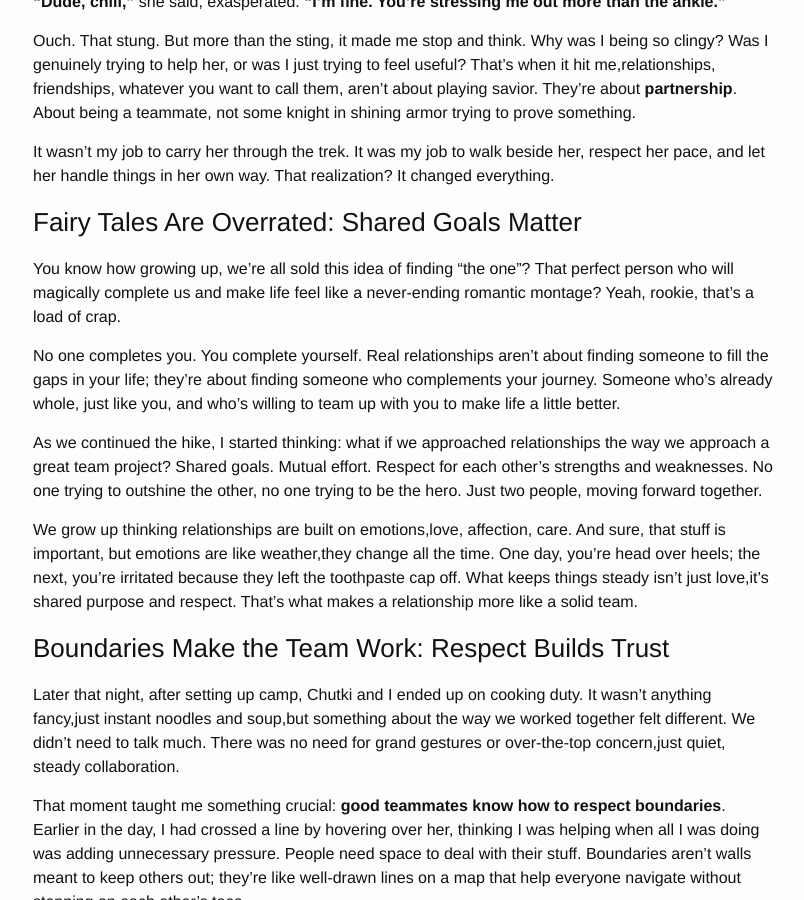
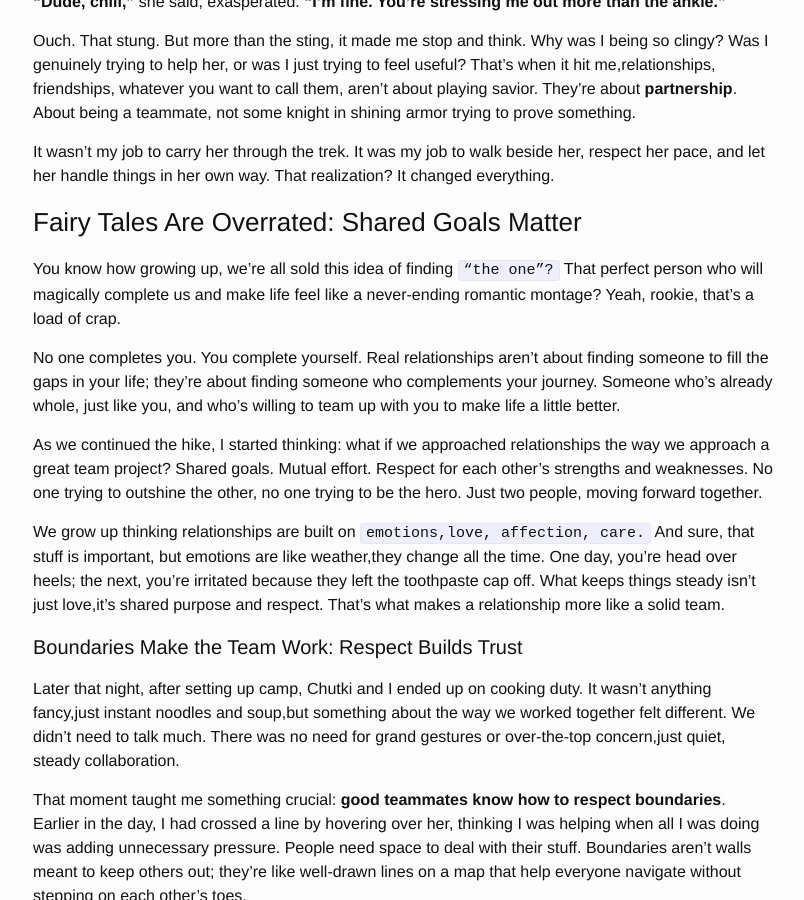
Before and after one commit to arbazkiraak/arbazkiraak.github.io, a Jekyll site: the page built from _posts/2024/2025-01-06-relationship.markdown, in a window 1280 px wide and 900 px high, scrolled down 780 px. Shown: the whole window, without its empty margins (237-1041 px from the left). Built offline with Jekyll 4.4.1, drawn with Linux system fonts in a browser that asks for light colours; nearby versions of some CDN libraries.

Commit message:
new article fixes

```diff
--- a/_posts/2024/2025-01-06-relationship.markdown
+++ b/_posts/2024/2025-01-06-relationship.markdown
@@ -30,17 +30,16 @@
 
 ### Fairy Tales Are Overrated: Shared Goals Matter
 
-You know how growing up, we’re all sold this idea of finding “the one”? That perfect person who will magically complete us and make life feel like a never-ending romantic montage? Yeah, rookie, that’s a load of crap.
+You know how growing up, we’re all sold this idea of finding `“the one”?` That perfect person who will magically complete us and make life feel like a never-ending romantic montage? Yeah, rookie, that’s a load of crap.
 
 No one completes you. You complete yourself. Real relationships aren’t about finding someone to fill the gaps in your life; they’re about finding someone who complements your journey. Someone who’s already whole, just like you, and who’s willing to team up with you to make life a little better.
 
 As we continued the hike, I started thinking: what if we approached relationships the way we approach a great team project? Shared goals. Mutual effort. Respect for each other’s strengths and weaknesses. No one trying to outshine the other, no one trying to be the hero. Just two people, moving forward together.
 
-We grow up thinking relationships are built on emotions,love, affection, care. And sure, that stuff is important, but emotions are like weather,they change all the time. One day, you’re head over heels; the next, you’re irritated because they left the toothpaste cap off. What keeps things steady isn’t just love,it’s shared purpose and respect. That’s what makes a relationship more like a solid team.
+We grow up thinking relationships are built on `emotions,love, affection, care.` And sure, that stuff is important, but emotions are like weather,they change all the time. One day, you’re head over heels; the next, you’re irritated because they left the toothpaste cap off. What keeps things steady isn’t just love,it’s shared purpose and respect. That’s what makes a relationship more like a solid team.
 
 
-
-### Boundaries Make the Team Work: Respect Builds Trust
+#### Boundaries Make the Team Work: Respect Builds Trust
 
 Later that night, after setting up camp, Chutki and I ended up on cooking duty. It wasn’t anything fancy,just instant noodles and soup,but something about the way we worked together felt different. We didn’t need to talk much. There was no need for grand gestures or over-the-top concern,just quiet, steady collaboration.
 
@@ -62,7 +61,7 @@
 
 
 
-### Conflict: The Ultimate Test of Teamwork
+#### Conflict: The Ultimate Test of Teamwork
 
 By the next morning, Chutki’s ankle was better, and we continued our trek. The trail got steeper, the air thinner, and tempers shorter. At one point, I got a little snappy about the pace. Chutki fired back, and for a moment, it felt like things might spiral into a full-blown argument.
 
@@ -98,7 +97,7 @@
 
 
 
-### The End of the Trek, The Start of a New Perspective
+#### The End of the Trek, The Start of a New Perspective
 
 By the time we reached the summit, Chutki and I were too tired to talk much. But as we stood there, looking out at the endless horizon, I felt something shift inside me. This wasn’t about romance. It wasn’t about needing someone to make me happy. It was about finding a teammate,someone who could walk with me through life’s toughest climbs.
 
```
Also changed, not shown: _posts/2024/2025-01-03-finance.markdown (+17 -11 lines), 3 other files.
